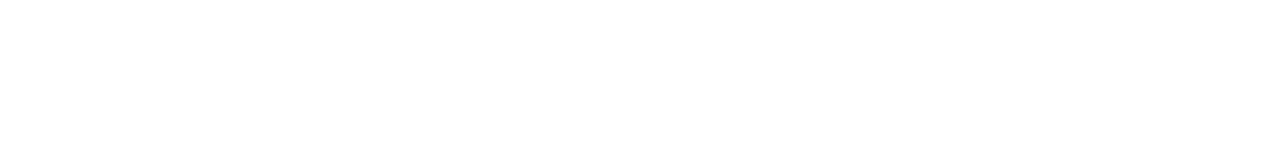
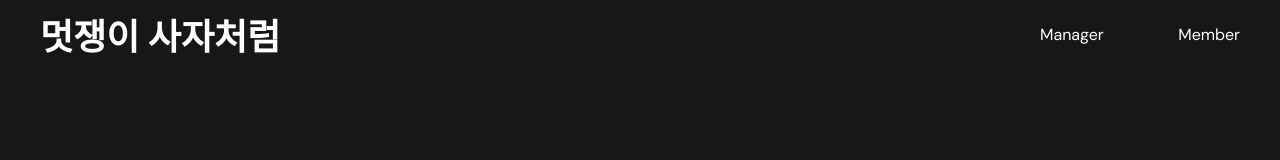
Before and after one commit to yerimi00/github_session, a plain HTML site: page index.html in a window 1280 px wide. Drawn offline with Linux system fonts and the light colour scheme.

Commit message:
feat: nav 추가

```diff
--- a/index.html
+++ b/index.html
@@ -1,12 +1,27 @@
 <!DOCTYPE html>
 <html lang="en">
-<head>
-    <meta charset="UTF-8">
-    <meta http-equiv="X-UA-Compatible" content="IE=edge">
-    <meta name="viewport" content="width=device-width, initial-scale=1.0">
+  <head>
+    <meta charset="UTF-8" />
+    <meta http-equiv="X-UA-Compatible" content="IE=edge" />
+    <meta name="viewport" content="width=device-width, initial-scale=1.0" />
+    <link rel="stylesheet" href="style.css" />
     <title>Introduce</title>
-</head>
-<body>
-
-</body>
+  </head>
+  <body>
+    <nav>
+      <a href="/index.html" class="mainTitle">멋쟁이 사자처럼</a>
+      <div class="subTitle">
+        <a href="">Manager</a>
+        <a href="">Member</a>
+      </div>
+    </nav>
+    <div>
+      <div>
+        <div></div>
+        <div></div>
+        <div></div>
+      </div>
+      <div></div>
+    </div>
+  </body>
 </html>
--- /dev/null
+++ b/style.css
@@ -0,0 +1,56 @@
+@import url("https://fonts.googleapis.com/css2?family=DM+Sans:wght@400;700&display=swap");
+
+:root {
+  --backgroundColor: #171717;
+  --mainTextColor: #ffffff;
+  --subTextColor: #828282;
+  --Green: #27ae60;
+  --Gray: #4f4f4f;
+  --titleFontSize: 36px;
+  --textFontSize: 18px;
+}
+
+html {
+  background-color: var(--backgroundColor);
+  display: flex;
+  justify-content: center;
+  font-family: "DM Sans", sans-serif;
+}
+body {
+  display: flex;
+  justify-content: center;
+  align-items: center;
+  flex-direction: column;
+  width: 1440px;
+}
+a {
+  text-decoration: none;
+}
+nav {
+  width: 1200px;
+  display: flex;
+  justify-content: space-between;
+  align-items: center;
+}
+.mainTitle {
+  font-size: var(--titleFontSize);
+  font-weight: bold;
+}
+.subTitle {
+  font-size: var(--subTextColor);
+  width: 200px;
+  display: flex;
+  justify-content: space-between;
+}
+nav a {
+  color: var(--mainTextColor);
+}
+
+body {
+  background-color: var(--backgroundColor);
+  display: flex;
+  flex-direction: column;
+}
+div {
+  color: var(--mainTextColor);
+}
```
Also changed, not shown: index.css (deleted).
